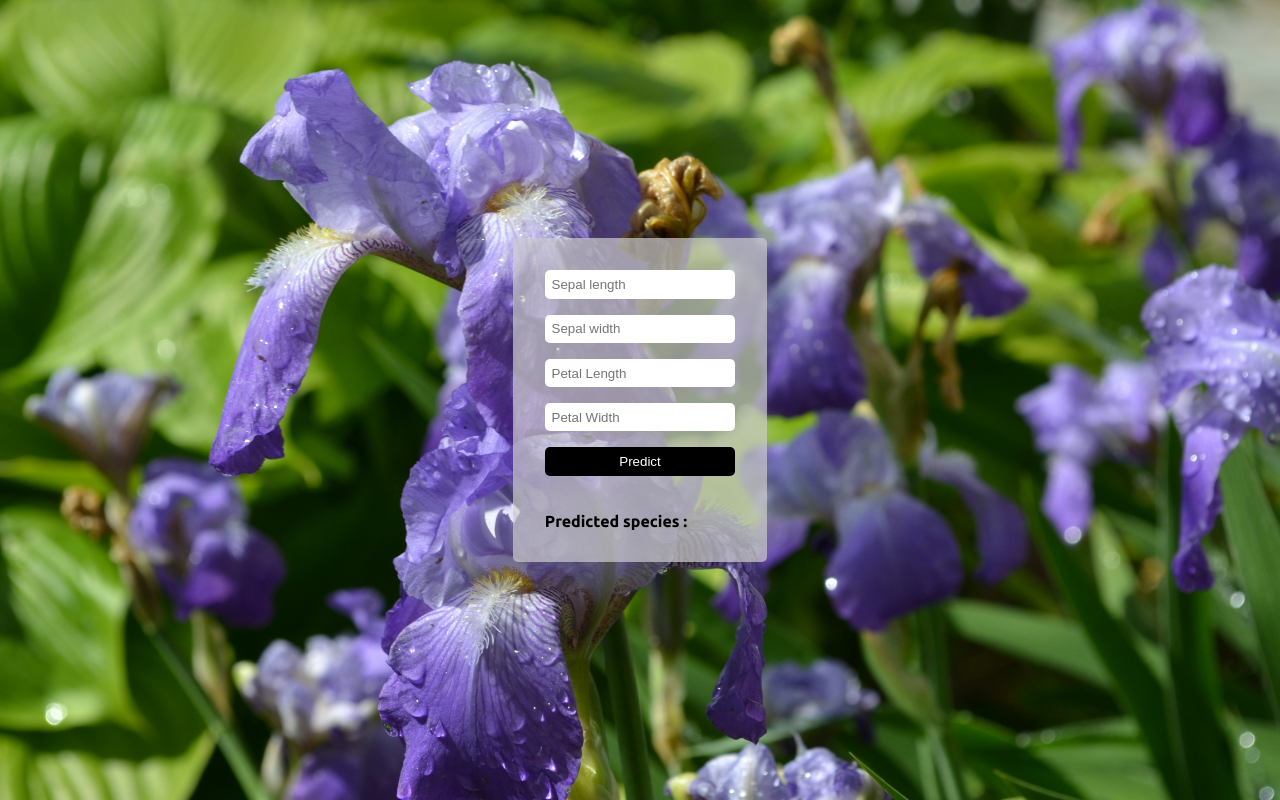
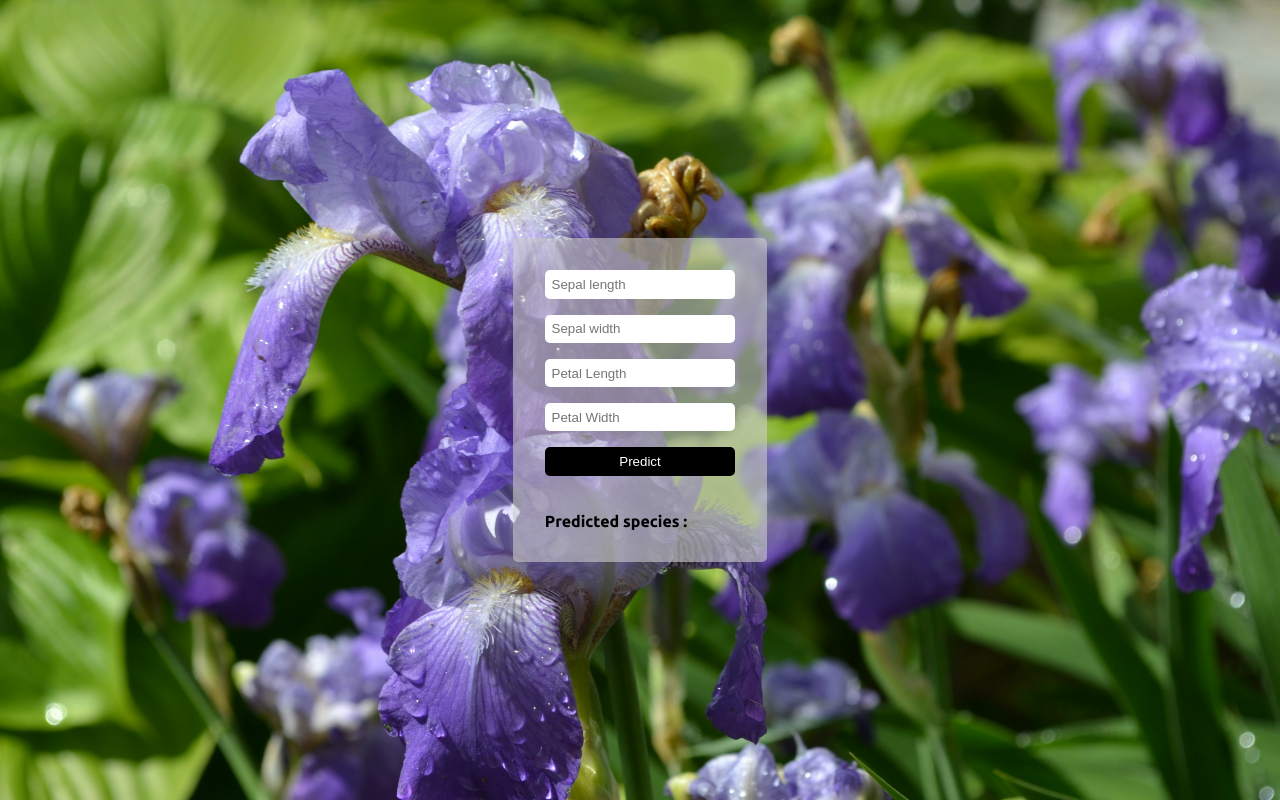
Before and after one commit to adaniel105/iris-classification, a FastAPI app: page / in a window 1280 px wide. Run offline with FastAPI, Linux system fonts and the light colour scheme; parts of the project's set-up code (start-up, migrations or seed data) failed here and were passed over.

Commit message:
add stylesheet

```diff
--- a/static/styles.css
+++ b/static/styles.css
@@ -1,5 +1,5 @@
 :root{
-  --color-primary : rgba(204,204,204, 0.7);
+  --color-primary : rgba(204,204,204, 0.6);
   --color-secondary: black;
   --padding-large: 2em;
   --padding-small: 0.5em;
```
